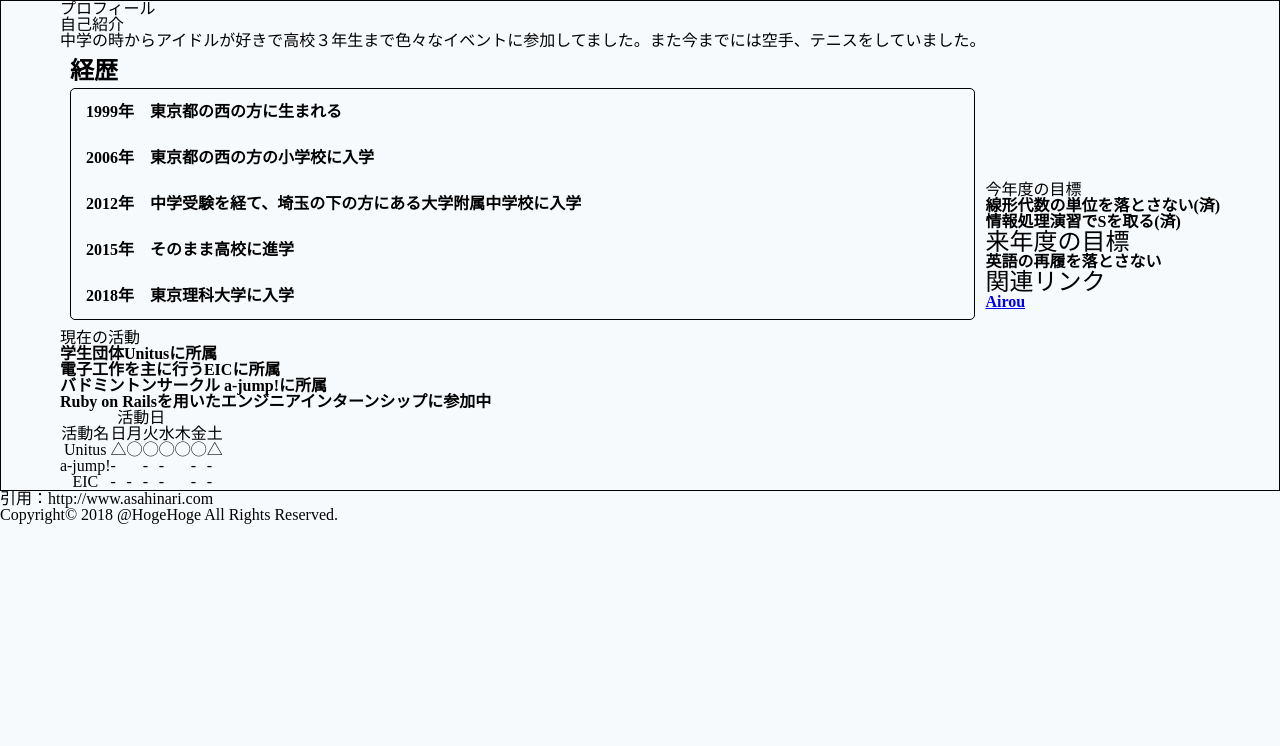
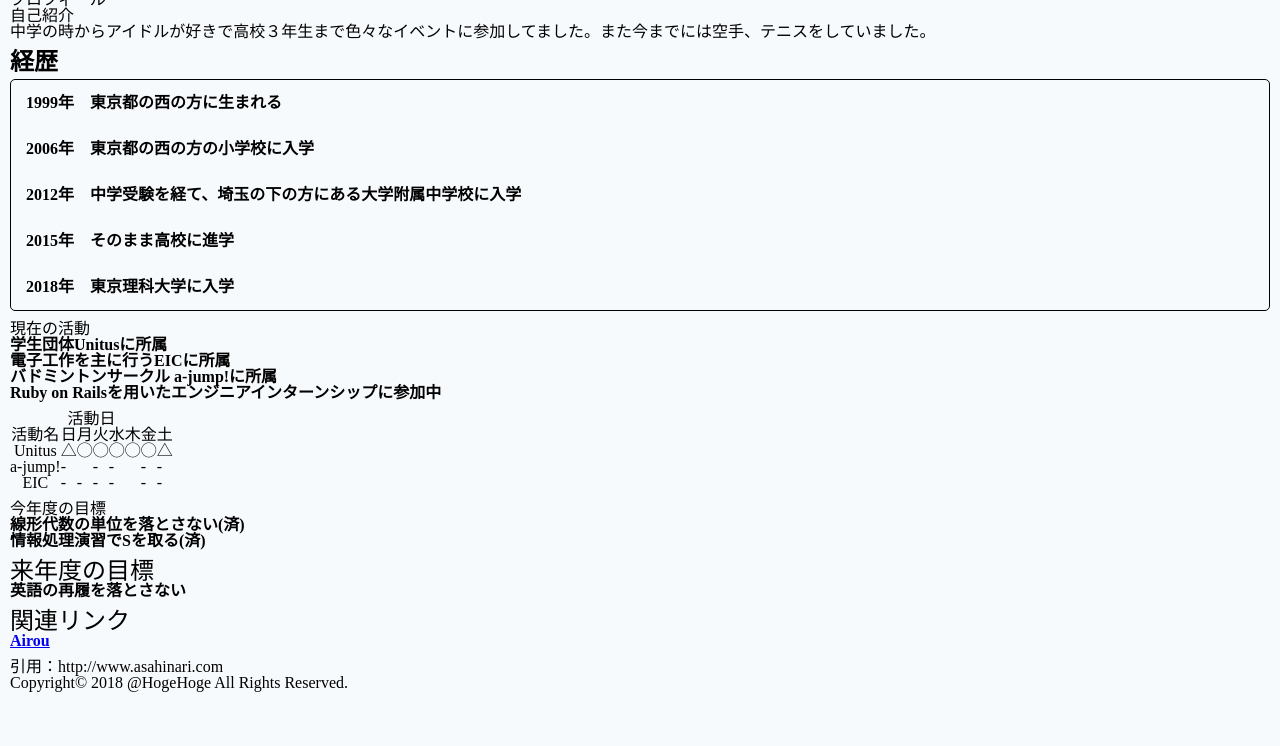
Before and after one commit to AirouTUS/git_workshop_20200222, a plain HTML site: page index.html in a window 1280 px wide. Shown: the part 54-800 px from the top of the page. Drawn offline with Linux system fonts and the light colour scheme.

Commit message:
項目別にmarinをかけた

```diff
--- a/index.html
+++ b/index.html
@@ -11,17 +11,15 @@
 
 <body>
   <div id="page">
+    <div id="pageBody">
     <h1 id="siteTitle">HogeHogeのプロフィール</h1>
-    <p id="catchcopy">HogeHogeについて説明します。</p>
-
-    <div id="pageBody">
       <div id="pageBodyMain">
         <article class="articleDetail">
           <header class="articleDetailHead">
             <h1 class="pageTitle">プロフィール</h1>
-          </header>
             <h2 class="heading-typeA">自己紹介</h2>
             <p>中学の時からアイドルが好きで高校３年生まで色々なイベントに参加してました。また今までには空手、テニスをしていました。</p>
+          </header>
           <div class="career">
             <h2>経歴</h2>
             <ul class="career_list">
@@ -32,6 +30,7 @@
               <li>2018年　東京理科大学に入学</li>
             </ul>
           </div>
+          <div class="activity">
             <h2>現在の活動</h2>
             <ol>
               <li>学生団体Unitusに所属</li>
@@ -39,7 +38,8 @@
               <li>バドミントンサークル a-jump!に所属</li>
               <li>Ruby on Railsを用いたエンジニアインターンシップに参加中</li>
             </ol>
-          <table border="1">
+          </div>
+          <table border="1" class="calendar">
             <caption>活動日</caption>
             <thead>
               <tr>
@@ -88,7 +88,6 @@
       </div>
 
       <div id="pageBodySub">
-        <section>
         <div class="newsList">
           <h2>今年度の目標</h2>
           <ul>
@@ -96,17 +95,19 @@
             <li>情報処理演習でSを取る(済)</li>
           </ul>
         </div>
+        <div>
+        <div class="goal">
           <h2 class="subtitle">来年度の目標</h2>
           <ul>
             <li>英語の再履を落とさない</li>
           </ul>
+        </div>
         <div class="relationlink">
           <h2 class="subtitle">関連リンク</h2>
           <ul>
             <li><a href="https://airou.work" class="link">Airou</a></li>
           </ul>
         </div>
-        </section>
       </div>
     </div>
 
--- a/main.css
+++ b/main.css
@@ -1,17 +1,14 @@
 body {
   background: #f7fafd;
-}
-
-#pageBody{
-  display: flex;
-  justify-content: center;
-    align-items: center;
-    border: 1px solid; /* 見た目用 */
 }
 
 #siteTitle {
   font-size: 36px;
   font-family: serif;
+}
+
+.articleDetailHead{
+  margin: 10px;
 }
 
 #catchcopy {
@@ -58,3 +55,27 @@ li {
 .career_list li {
   padding: 15px;
 }
+
+.activity {
+  margin: 10px;
+}
+
+.calendar {
+  margin: 10px;
+}
+
+.newsList {
+  margin: 10px;
+}
+
+.goal {
+  margin: 10px;
+}
+
+.relationlink{
+  margin: 10px;
+}
+
+.articleDetailFoot {
+  margin: 10px;
+}
```
Lines whose indentation alone changed are shown as unchanged.
